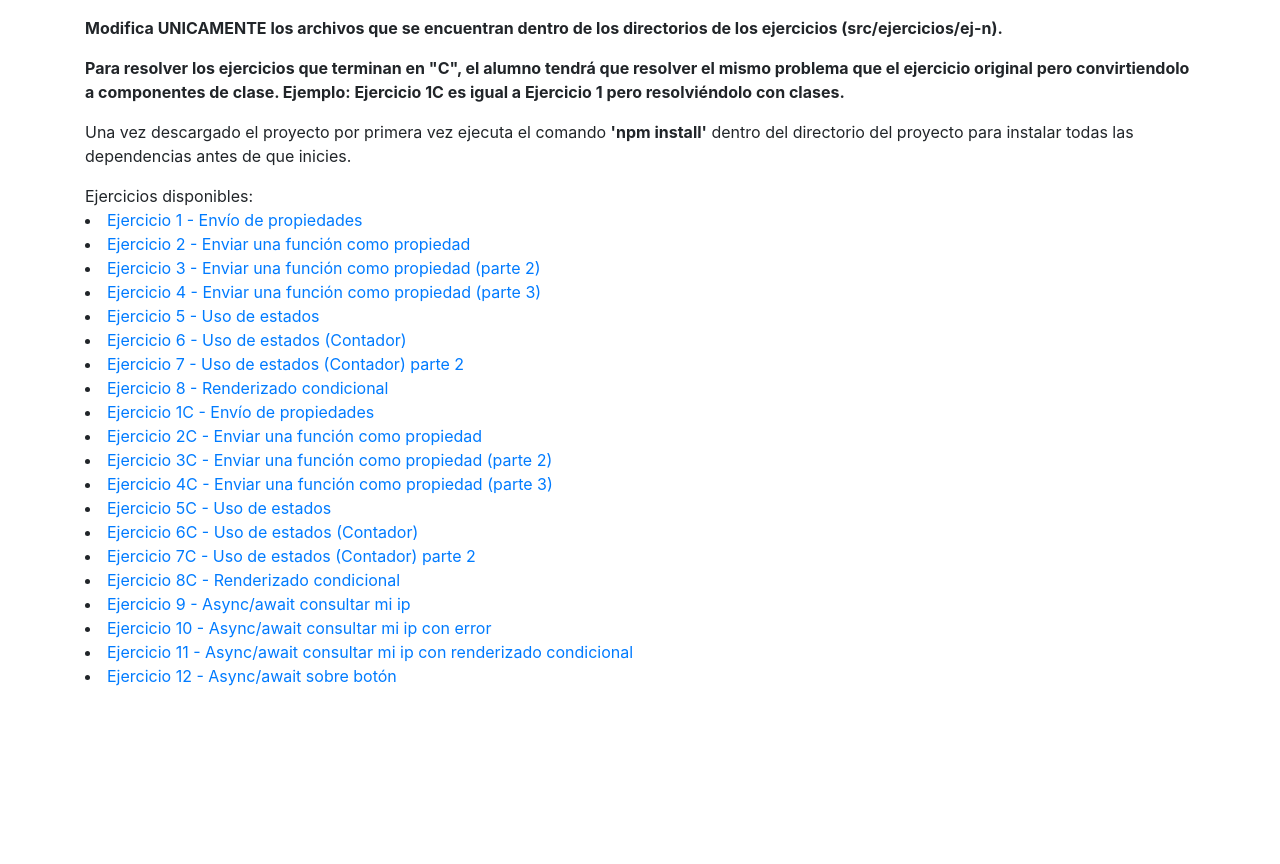
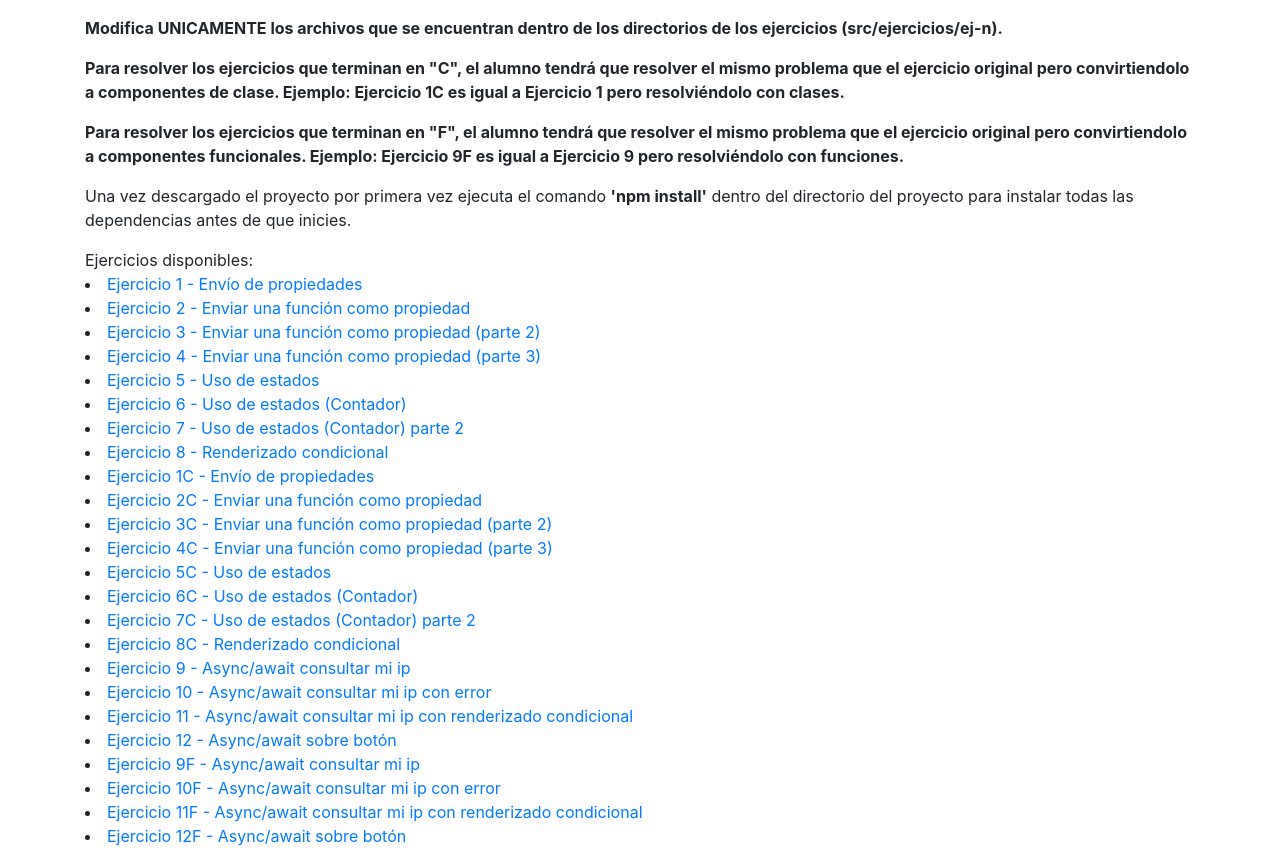
Before and after one commit to susopc1981/Ejercicios-React-1, a React (Create React App) app: page / in a window 1280 px wide. Shown: the part 386-1250 px from the top of the page. Before the commit the page ends 1090 px from the top, so only its background shows below. Built offline with nearby package versions, Linux system fonts and the light colour scheme.

Commit message:
Ejercicios de async/await para transformar a componentes funcionales

```diff
--- a/src/Routes.js
+++ b/src/Routes.js
@@ -2,7 +2,7 @@ import React from 'react';
 import { Switch, Route } from "react-router-dom";
 import { Ejercicio1, Ejercicio2, Ejercicio3, Ejercicio4, Ejercicio5, Ejercicio6, Ejercicio7, Ejercicio8,
     Ejercicio1c, Ejercicio2c, Ejercicio3c, Ejercicio4c, Ejercicio5c, Ejercicio6c, Ejercicio7c, Ejercicio8c,
-    Ejercicio9, Ejercicio10, Ejercicio11, Ejercicio12 } from "./ejercicios/";
+    Ejercicio9, Ejercicio10, Ejercicio11, Ejercicio12, Ejercicio9F, Ejercicio10F, Ejercicio11F, Ejercicio12F } from "./ejercicios/";
 import Ejercicio from "./ejercicios/Ejercicio"
 import Home from './components/Home';
 import exData from "./ejercicios/constantes";
@@ -29,7 +29,11 @@ const Routes = () => {
         Ejercicio9,
         Ejercicio10,
         Ejercicio11,
-        Ejercicio12
+        Ejercicio12,
+        Ejercicio9F,
+        Ejercicio10F,
+        Ejercicio11F,
+        Ejercicio12F
     ]
 
     return (
--- a/src/components/Home.js
+++ b/src/components/Home.js
@@ -26,6 +26,9 @@ const Home = () => {
             <p className="font-weight-bold">
                 Para resolver los ejercicios que terminan en "C", el alumno tendrá que resolver el mismo problema que el ejercicio original pero convirtiendolo a componentes de clase. Ejemplo: Ejercicio 1C es igual a Ejercicio 1 pero resolviéndolo con clases.
             </p>
+            <p className="font-weight-bold">
+                Para resolver los ejercicios que terminan en "F", el alumno tendrá que resolver el mismo problema que el ejercicio original pero convirtiendolo a componentes funcionales. Ejemplo: Ejercicio 9F es igual a Ejercicio 9 pero resolviéndolo con funciones.
+            </p>
             <p>Una vez descargado el proyecto por primera vez ejecuta el comando <b>'npm install'</b> dentro del directorio del proyecto para instalar todas las dependencias antes de que inicies.</p>
             <p className="text-left">
                 Ejercicios disponibles:
--- a/src/ejercicios/constantes.js
+++ b/src/ejercicios/constantes.js
@@ -98,6 +98,26 @@ const exData = [
         title: "Ejercicio 12 - Async/await sobre botón",
         description: "Al hacer clic sobre el botón, llamar a la API, recuperar el texto de la propiedad 'value' y mostrarlo por pantalla. API: https://api.chucknorris.io/jokes/random",
         url: "ej-12"
+    },
+    {
+        title: "Ejercicio 9F - Async/await consultar mi ip",
+        description: "Añadir los cambios necesarios para mostrar por pantalla tu ip haciendo uso del api https://api.ipify.org/?format=json",
+        url: "ej-9f"
+    },
+    {
+        title: "Ejercicio 10F - Async/await consultar mi ip con error",
+        description: "Con lo aprendido en el ejercicio anterior, utilizar un api que falla https://api.ipify.org/pepe/?format=json y que en caso de error mostrar como ip 'Error'.",
+        url: "ej-10f"
+    },
+    {
+        title: "Ejercicio 11F - Async/await consultar mi ip con renderizado condicional",
+        description: "Aplicar la solución del Ejercicio 9 para que cuando carguemos la página se muestre Cargando... hasta que recuperemos la ip con el api.",
+        url: "ej-11f"
+    },
+    {
+        title: "Ejercicio 12F - Async/await sobre botón",
+        description: "Al hacer clic sobre el botón, llamar a la API, recuperar el texto de la propiedad 'value' y mostrarlo por pantalla. API: https://api.chucknorris.io/jokes/random",
+        url: "ej-12f"
     }
 ];
 
--- /dev/null
+++ b/src/ejercicios/ej-10f/MyComponent.js
@@ -0,0 +1,18 @@
+import React from 'react';
+
+class MyComponent extends React.Component {
+    constructor(props) {
+        super(props);
+        this.state = {ipAddress: '...'};
+    }
+
+    // Intersante lectura relacionada con el manejo de errores con await https://javascript.info/async-await#error-handling
+
+    render() {
+        return (
+            <h1>Mi ip es {this.state.ipAddress}</h1>
+        );
+    }
+}
+
+export default MyComponent;
--- /dev/null
+++ b/src/ejercicios/ej-10f/index.js
@@ -0,0 +1,10 @@
+import React from 'react';
+import MyComponent from './MyComponent';
+
+const Ejercicio10F = () => {
+    return (
+        <MyComponent />
+    );
+};
+
+export default Ejercicio10F;
--- /dev/null
+++ b/src/ejercicios/ej-11f/MyComponent.js
@@ -0,0 +1,19 @@
+import React from 'react';
+
+class MyComponent extends React.Component {
+    constructor(props) {
+        super(props);
+        this.state = {ipAddress: '...'};
+    }
+
+    render() {
+        return (
+            <div>
+                <h1>Cargando...</h1>
+                <h1>Mi ip es {this.state.ipAddress}</h1>
+            </div>
+        );
+    }
+}
+
+export default MyComponent;
--- /dev/null
+++ b/src/ejercicios/ej-11f/index.js
@@ -0,0 +1,10 @@
+import React from 'react';
+import MyComponent from './MyComponent';
+
+const Ejercicio11F = () => {
+    return (
+        <MyComponent />
+    );
+};
+
+export default Ejercicio11F;
--- /dev/null
+++ b/src/ejercicios/ej-12f/MyComponent.js
@@ -0,0 +1,20 @@
+import React from 'react';
+
+class MyComponent extends React.Component {
+    constructor(props) {
+        super(props);
+        this.state = {chuckFact: '...'};
+    }
+
+    render() {
+        return (
+            <div style={{display: 'flex', flexDirection: 'column', alignItems: 'center'}}>
+                <img src="https://1.bp.blogspot.com/-kx66K2UWZLA/UE2m_Ab5kOI/AAAAAAAABe8/WKVu3O4DgpI/s1600/Chuck.jpg" />
+                <button>Cargar frase</button>
+                <h1>Chuck fact {this.state.chuckFact}</h1>
+            </div>
+        );
+    }
+}
+
+export default MyComponent;
--- /dev/null
+++ b/src/ejercicios/ej-12f/index.js
@@ -0,0 +1,10 @@
+import React from 'react';
+import MyComponent from './MyComponent';
+
+const Ejercicio12F = () => {
+    return (
+        <MyComponent />
+    );
+};
+
+export default Ejercicio12F;
--- /dev/null
+++ b/src/ejercicios/ej-9f/MyComponent.js
@@ -0,0 +1,16 @@
+import React from 'react';
+
+class MyComponent extends React.Component {
+    constructor(props) {
+        super(props);
+        this.state = {ipAddress: '...'};
+    }
+
+    render() {
+        return (
+            <h1>Mi ip es {this.state.ipAddress}</h1>
+        );
+    }
+}
+
+export default MyComponent;
--- /dev/null
+++ b/src/ejercicios/ej-9f/index.js
@@ -0,0 +1,10 @@
+import React from 'react';
+import MyComponent from './MyComponent';
+
+const Ejercicio9f = () => {
+    return (
+        <MyComponent />
+    );
+};
+
+export default Ejercicio9f;
--- a/src/ejercicios/index.js
+++ b/src/ejercicios/index.js
@@ -18,3 +18,7 @@ export { default as Ejercicio9 } from "./ej-9";
 export { default as Ejercicio10 } from "./ej-10";
 export { default as Ejercicio11 } from "./ej-11";
 export { default as Ejercicio12 } from "./ej-12";
+export { default as Ejercicio9F } from "./ej-9f";
+export { default as Ejercicio10F } from "./ej-10f";
+export { default as Ejercicio11F } from "./ej-11f";
+export { default as Ejercicio12F } from "./ej-12f";
```
